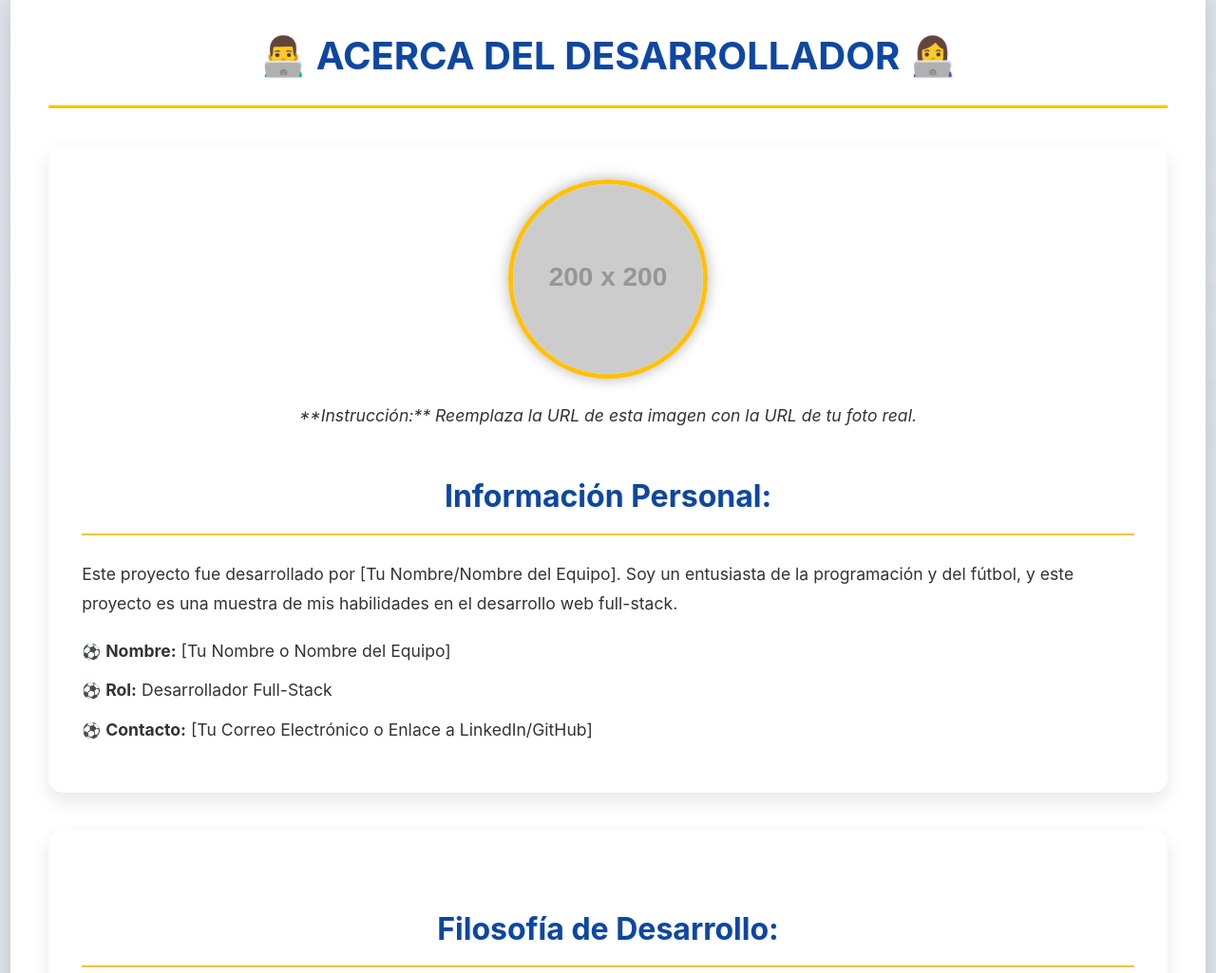
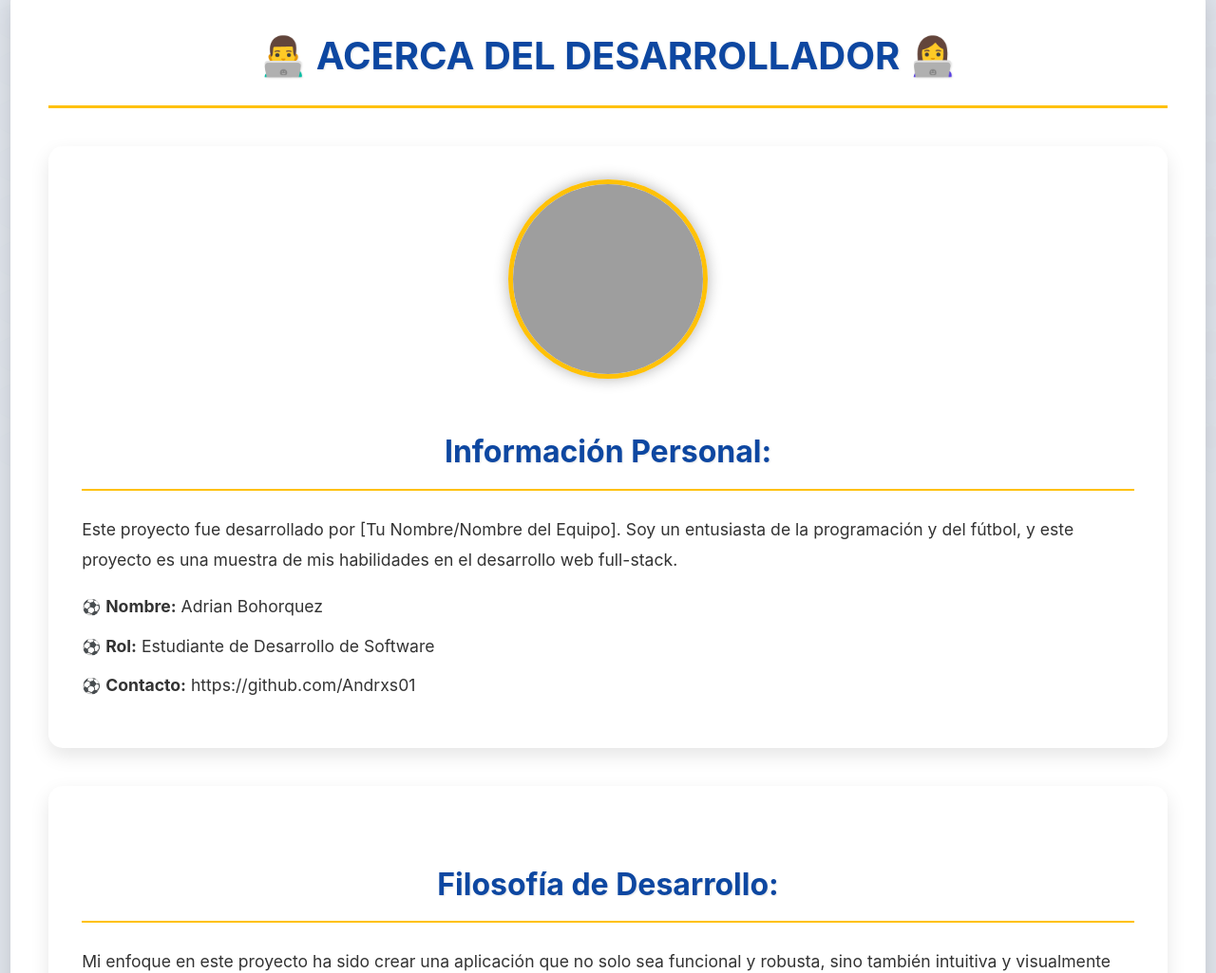
Before and after one commit to Andrxs01/ChampionsLeague, a FastAPI app: page /desarrollador in a window 1280 px wide. Shown: the part 302-1327 px from the top of the page at 95% size. Run offline with FastAPI, Linux system fonts and the light colour scheme; grey boxes labelled with a size stand in for pictures from a placeholder-image service; some libraries are stand-ins or nearby versions; grey boxes are pictures that could not be loaded.

Commit message:
Fase de diseno

```diff
--- a/templates/about_developer.html
+++ b/templates/about_developer.html
@@ -8,15 +8,14 @@
 
 <section class="info-section">
     <div style="text-align: center; margin-bottom: 30px;">
-        <img src="https://placehold.co/200x200/0d47a1/ffffff?text=Tu+Foto" alt="[Image of Your Photo]" style="border-radius: 50%; width: 200px; height: 200px; object-fit: cover; border: 5px solid var(--accent-color); box-shadow: 0 0 15px rgba(0,0,0,0.3);">
-        <p class="image-caption" style="margin-top: 15px;">**Instrucción:** Reemplaza la URL de esta imagen con la URL de tu foto real.</p>
+        <img src="https://i.postimg.cc/FFG2814G/me.jpg" alt="[Image of Your Photo]" style="border-radius: 50%; width: 200px; height: 200px; object-fit: cover; border: 5px solid var(--accent-color); box-shadow: 0 0 15px rgba(0,0,0,0.3);">
     </div>
     <h2>Información Personal:</h2>
     <p>Este proyecto fue desarrollado por [Tu Nombre/Nombre del Equipo]. Soy un entusiasta de la programación y del fútbol, y este proyecto es una muestra de mis habilidades en el desarrollo web full-stack.</p>
     <ul class="styled-list">
-        <li><strong>Nombre:</strong> [Tu Nombre o Nombre del Equipo]</li>
-        <li><strong>Rol:</strong> Desarrollador Full-Stack</li>
-        <li><strong>Contacto:</strong> [Tu Correo Electrónico o Enlace a LinkedIn/GitHub]</li>
+        <li><strong>Nombre:</strong> Adrian Bohorquez </li>
+        <li><strong>Rol:</strong> Estudiante de Desarrollo de Software</li>
+        <li><strong>Contacto:</strong> https://github.com/Andrxs01 </li>
     </ul>
 </section>
 
```
Also changed, not shown: templates/design_phase.html (+5 -8 lines).
